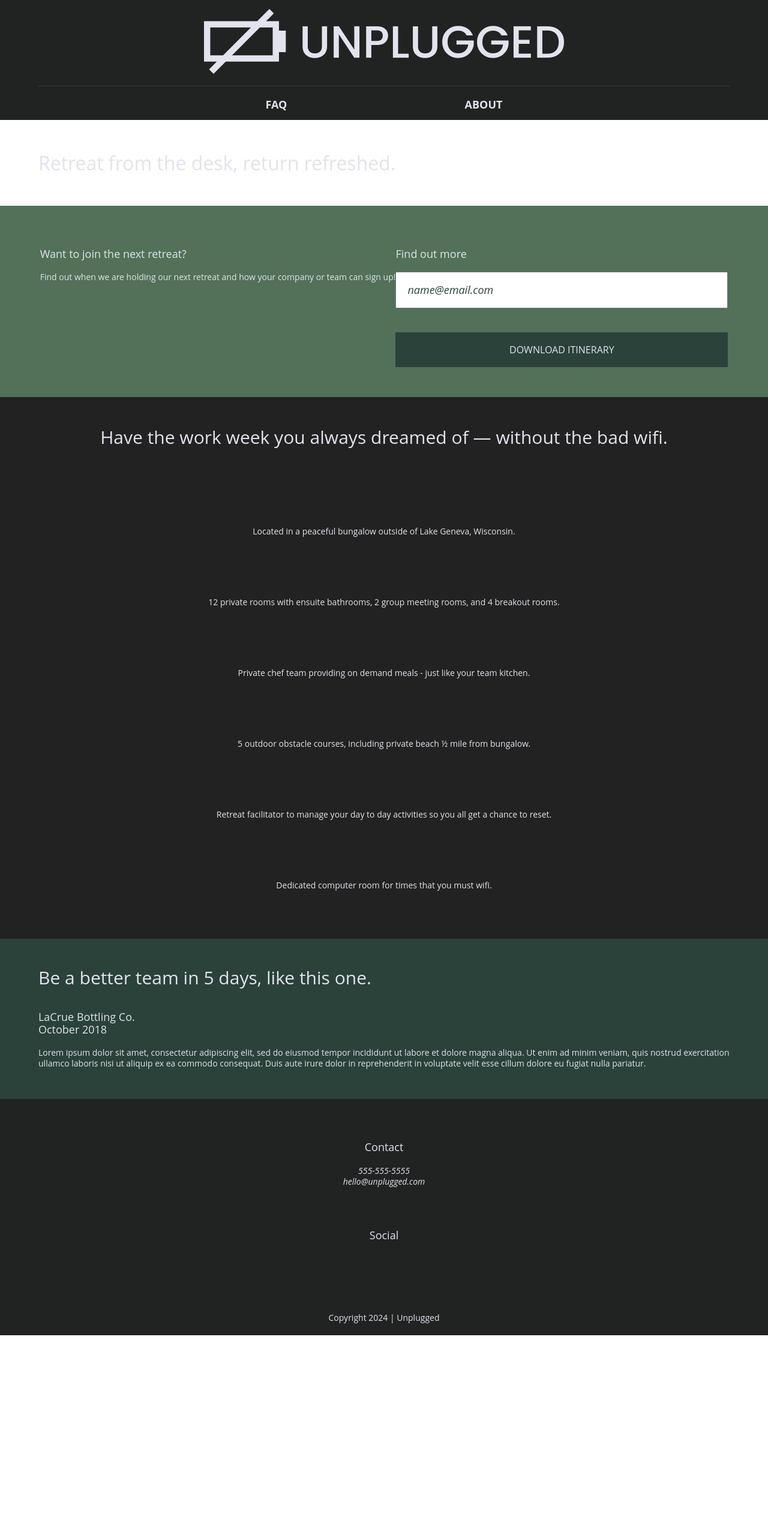
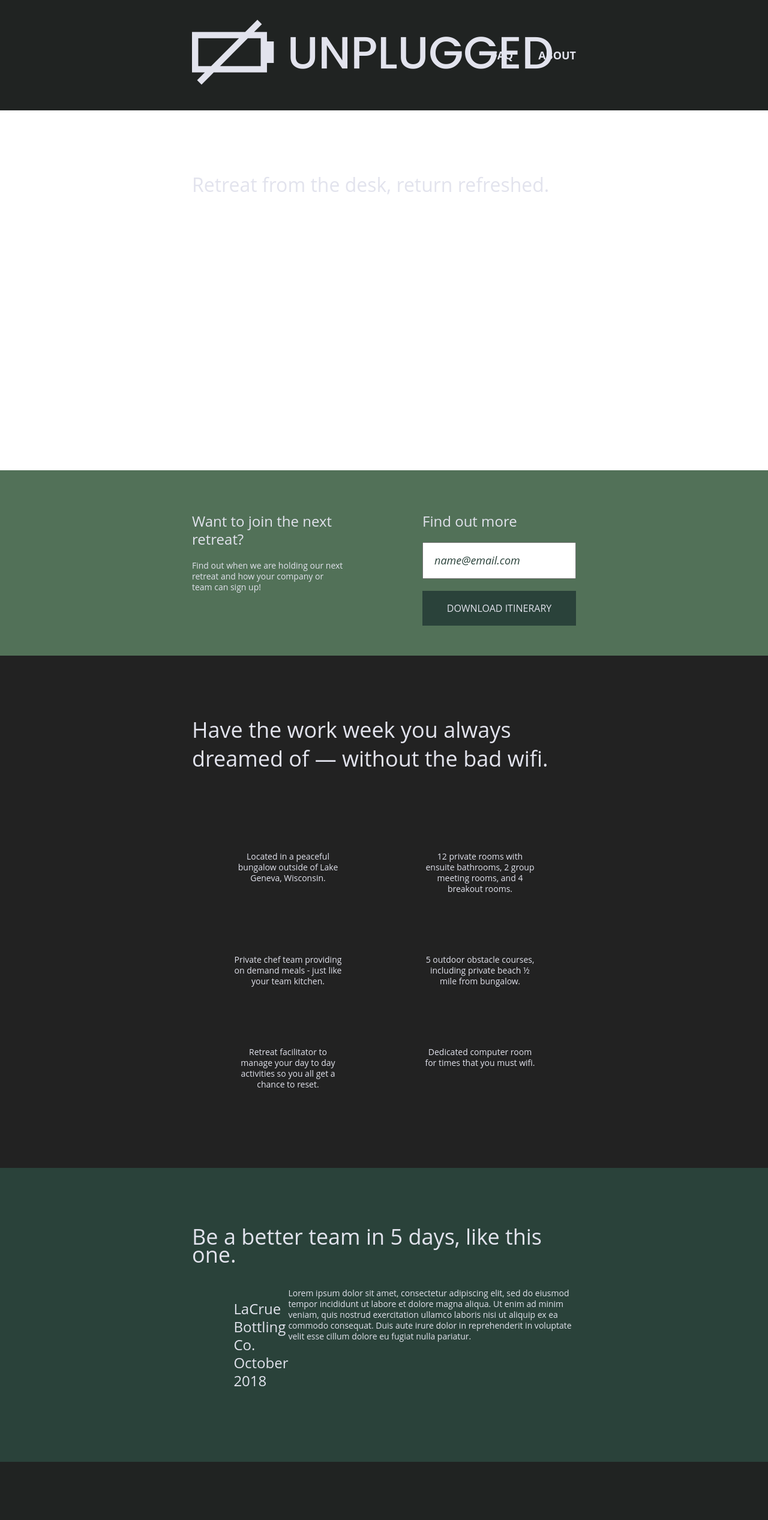
Before and after one commit to sophie-j-rose/unplugged-retreat, a website built with Parcel: page index.html in a window 1280 px wide. Shown: the top 2534 px of the page at 60% size. Before the commit the page ends 2226 px from the top, so only its background shows below. Built offline with nearby package versions, Linux system fonts and the light colour scheme; files whose address does not match are found by name.

Commit message:
Added tablet styles

```diff
--- a/css/main.css
+++ b/css/main.css
@@ -193,6 +193,7 @@
 .hero-area {
   display: flex;
   justify-content: center;
+  height: 500px;
 }
 
 .hero-area h1 {
@@ -268,7 +269,7 @@
 }
 
 .features h2 {
-  margin:0 0 60px 0;
+  margin: 0 0 60px 0;
 }
 
 .features .features-items {
@@ -285,7 +286,7 @@
 }
 
 .fontawesome-icon {
-  margin:0 0 40px 0;
+  margin: 0 0 40px 0;
 }
 
 .features-item-description {
@@ -389,14 +390,16 @@
 
 .faq h2 {
   margin: 0 0 40px 0;
+  line-height: 30px;
 }
 
 .faq-content {
-  margin:0 0 50px 0;
+  margin: 0 0 50px 0;
 }
 
 .faq-content h4 {
   margin: 20px 0;
+  line-height: 24px;
 }
 
 .faq-content p {
@@ -423,9 +426,7 @@
 
 }
 
-footer .footer-content {
-
-}
+footer .footer-content {}
 
 footer .contact {
   display: flex;
@@ -567,16 +568,202 @@
    Modify as content requires.
    ========================================================================== */
 
-@media only screen and (min-width: 35em) {
-  /* Style adjustments for viewports that meet the condition */
+@media only screen and (min-width: 768px) {
+  /* Tablet Styles */
+
+  /* General Styles */
+
+  .content-wrapper {
+    max-width: 640px;
+    margin: 100px 0;
   }
 
-@media print,
-  (-webkit-min-device-pixel-ratio: 1.25),
-  (min-resolution: 1.25dppx),
-  (min-resolution: 120dpi) {
-  /* Style adjustments for high resolution devices */
+  h1 {
+    font-size: 36px;
+    line-height: 48px;
   }
+
+  h2 {
+    font-size: 36px;
+    line-height: 48px;
+  }
+
+  h3 {
+    font-size: 24px;
+    line-height: 30px;
+  }
+
+
+  /* Header Styles */
+
+  header {
+    padding: 33px 0;
+
+  }
+
+  header .content-wrapper {
+    width: 100%;
+    justify-content: space-between;
+
+  }
+
+  header figure {
+    justify-content: flex-start;
+
+  }
+
+  header nav {
+    width: 22%;
+  }
+
+
+  header nav ul {
+    justify-content: space-between;
+
+  }
+
+  .header-divider {
+    display: none;
+  }
+
+  /* Main Styles */
+
+  .hero-area {
+    height: 600px;
+  }
+
+  /* Aside */
+
+  aside .content-wrapper {
+    margin: 50px 0;
+    justify-content: space-between;
+    align-content: flex-start;
+  }
+
+  aside .content-wrapper .form-description,
+  aside .content-wrapper .form {
+    width: 40%;
+    margin: 0;
+  }
+
+  aside .form input[type="button"] {
+    margin: 0;
+
+  }
+
+  /* Features */
+
+  .features article {
+    display: flex;
+    align-items: center;
+    flex-flow: column wrap;
+    flex-basis: 50%;
+
+  }
+
+  .features .features-item-description {
+    width: 58%;
+  }
+
+  /* Reviews */
+
+  .reviews article {
+    display: flex;
+    justify-content: space-between;
+
+  }
+
+  .reviews article .review-image {
+    width: 49%;
+  }
+
+  /*========= About Page =========*/
+
+  /* Mission */
+
+.mission-content {
+    display: flex;
+    justify-content: space-between;
+    align-items: flex-start;
+    padding-top: 20px;
+  }
+
+ .mission-content p {
+    width: 45%;
+  }
+
+  .map {
+    height: 350px;
+  }
+
+  /* Contact Section */
+
+  .contact-section .content-wrapper {
+    justify-content: flex-start;
+  }
+
+  .contact-section .content-wrapper h2 {
+    width: 80%;
+  }
+
+  .contact-content {
+    width: 100%;
+    justify-content: space-between;
+    align-items: flex-start;
+  }
+
+  .contact-section h4 {
+    font-size: 24px;
+  }
+
+    /*========= FAQ Page =========*/
+
+    .faq .content-wrapper {
+      justify-content: space-between;
+    }
+
+    .faq-content {
+      flex-basis: 45%;
+    }
+
+    .faq h2 {
+      width: 100%;
+    }
+
+
+  /* Footer */
+
+  footer .content-wrapper {
+    width: 65%;
+    margin: 100px 0;
+  }
+
+  .footer-content {
+    display: flex;
+    justify-content: space-between;
+    align-items: flex-start;
+    width: 100%;
+  }
+
+  footer h4 {
+    font-size: 24px;
+  }
+
+  footer .contact {
+    margin-bottom: 0;
+  }
+
+  footer .copyright {
+    width: 100%;
+  }
+
+}
+
+@media only screen and (min-width: 1200px) {
+  /* Desktop Styles */
+}
+
+
 
 /* ==========================================================================
    Print styles.
@@ -585,6 +772,7 @@
    ========================================================================== */
 
 @media print {
+
   *,
   *::before,
   *::after {
--- a/index.html
+++ b/index.html
@@ -96,6 +96,9 @@
       <div class="content-wrapper">
         <h2>Be a better team in 5 days, like this one.</h2>
         <article>
+          <div class="review-image">
+
+          </div>
           <h3>LaCrue Bottling Co.<br>
             October 2018
           </h3>
@@ -129,10 +132,10 @@
           <!-- other social links here -->
         </div>
       </div> <!-- footer content ends -->
-      <div class="copyright">
-        <p>Copyright 2024 | Unplugged</p>
-      </div>
     </div> <!-- footer content-wrapper ends -->
+    <div class="copyright">
+      <p>Copyright 2024 | Unplugged</p>
+    </div>
   </footer>
 
 
```
Also changed, not shown: about/index.html (+3 -3 lines), faq/index.html (+3 -3 lines). Lines whose indentation alone changed are shown as unchanged.
